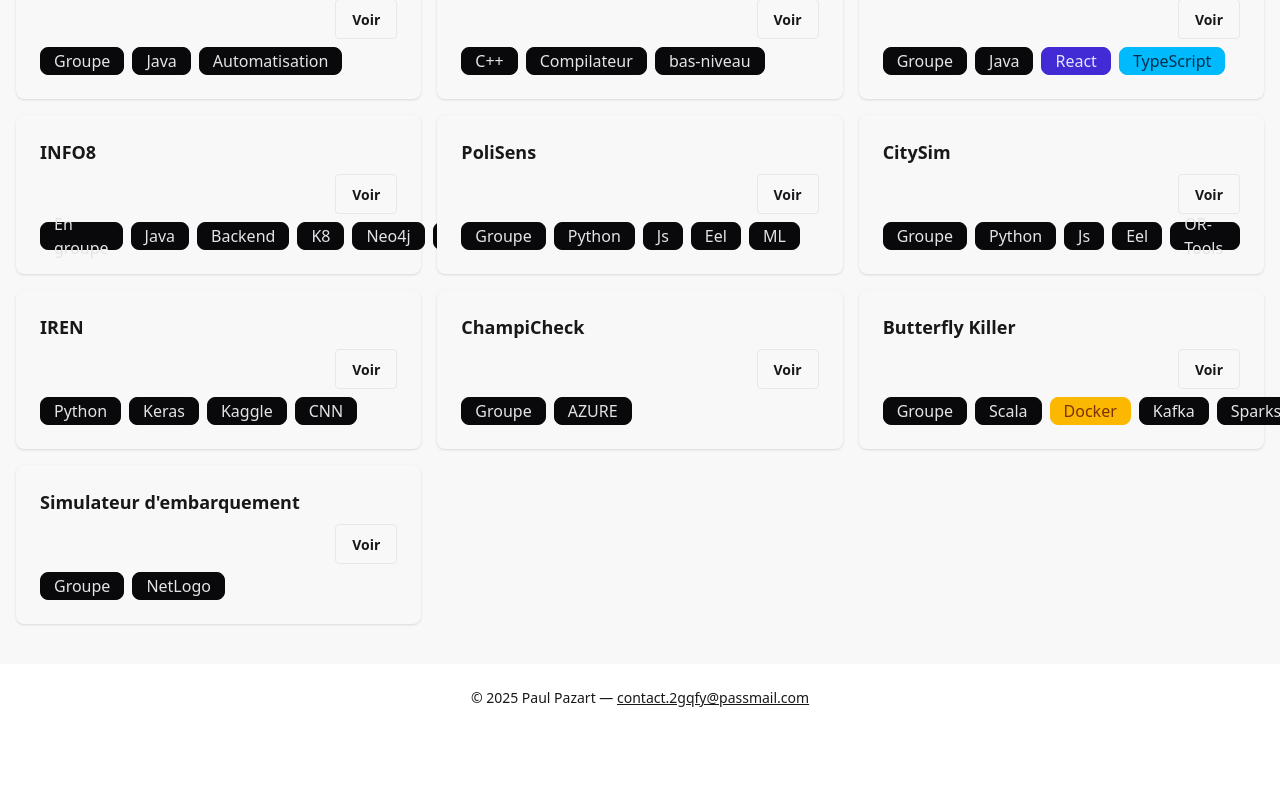
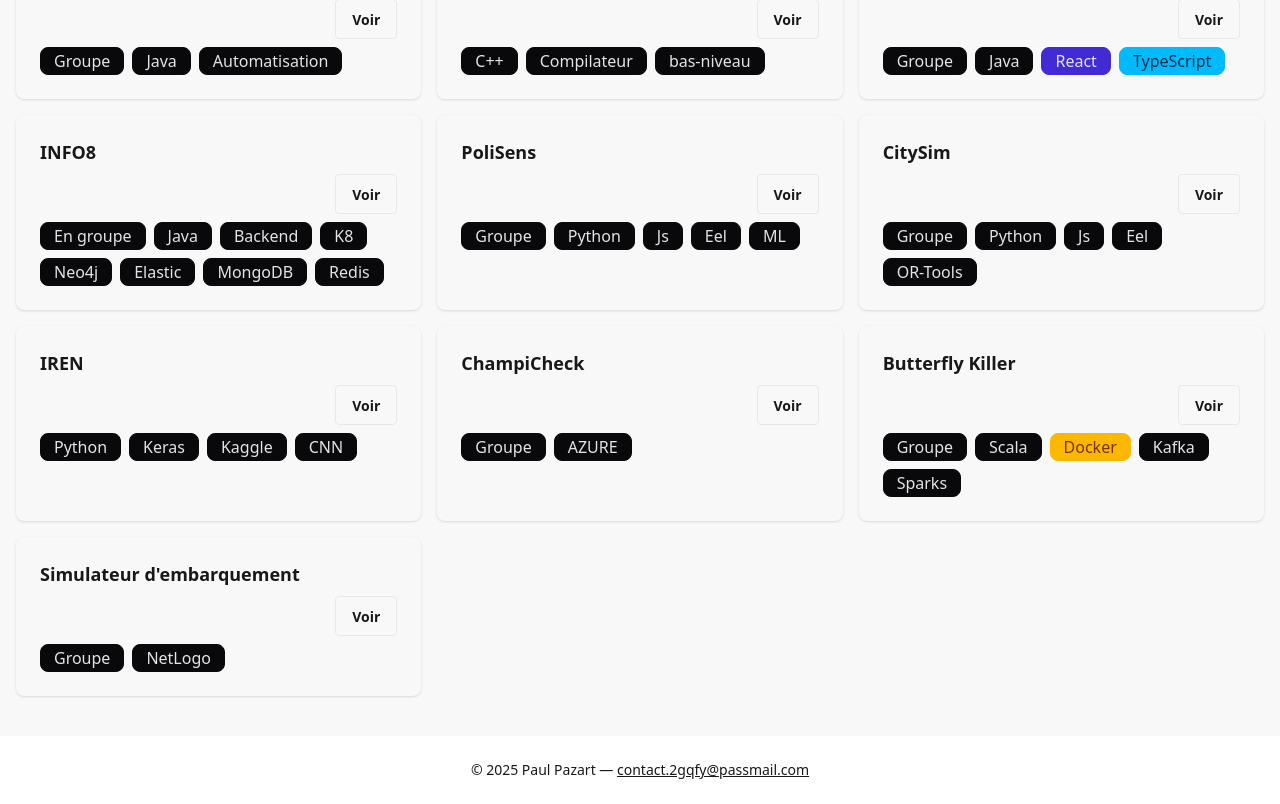
Before and after one commit to leviathe/leviathe.github.io, a React (Vite) app: page / in a window 1280 px wide. Shown: the part 1501-2305 px from the top of the page. Before the commit the page ends 2233 px from the top, so only its background shows below. Built offline with nearby package versions, Linux system fonts and the light colour scheme.

Commit message:
add: wrapping

```diff
--- a/src/components/ScholarProjects.tsx
+++ b/src/components/ScholarProjects.tsx
@@ -47,7 +47,7 @@
                                     <button className="btn" onClick={() => (document.getElementById(`modal_${project.id}`) as HTMLDialogElement).showModal()}>Voir</button>
                                     <ProjectModal project={project} />
                                 </div>
-                                <div className="flex gap-2">
+                                <div className="flex flex-wrap overflow-hidden gap-2">
                                     {
                                         project.tags.map(tag => (
                                             <div className={`badge ${getBadgeColor(tag)} badge-lg`}>
```
